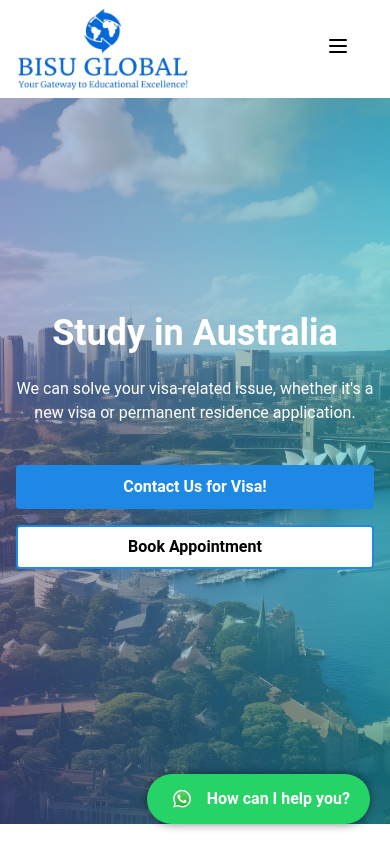
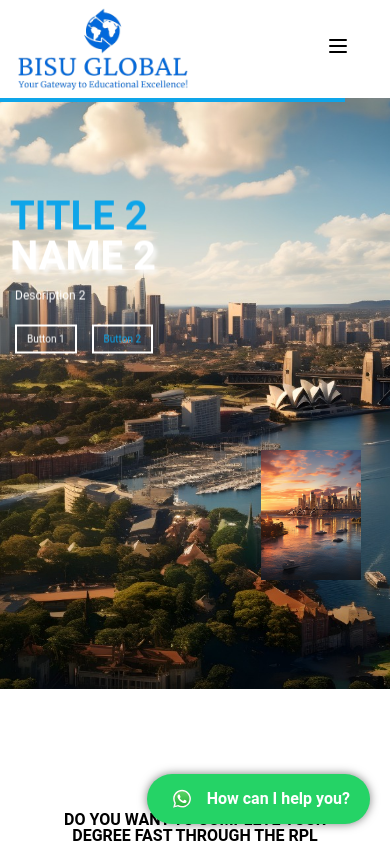
Before and after one commit to Swikar98/bisuConsultancy, a Next.js app: page /home in a window 390 px wide. Shown: the top 844 px of the page. Built offline with nearby package versions, Linux system fonts and the light colour scheme.

Commit message:
update in crousel page

```diff
--- a/package.json
+++ b/package.json
@@ -30,11 +30,11 @@
   "devDependencies": {
     "@types/node": "20.11.24",
     "@types/react": "18.2.61",
-    "autoprefixer": "^10.0.1",
+    "autoprefixer": "^10.4.20",
     "eslint": "^8",
     "eslint-config-next": "14.1.1",
-    "postcss": "^8",
-    "tailwindcss": "^3.3.0",
+    "postcss": "^8.4.40",
+    "tailwindcss": "^3.4.7",
     "tailwindcss-animated": "^1.0.1",
     "typescript": "5.5.4"
   }
--- a/src/app/home/page.tsx
+++ b/src/app/home/page.tsx
@@ -4,13 +4,13 @@ import ServicesMenu from "../../component/ServicesMenu"
 import HomeBackground from "../../component/MainHome/HomeBackground"
 import Shape from "../../component/MainHome/Shape"
 import Choose from "../../component/MainHome/chooseus"
-
+import Slide from "../../component/MainHome/Crousel/showSlider"
 
 
 export default function Home() {
   return (
     <>
-      <HomeBackground  />
+    <Slide/>
       <Shape/>
       <Choose/>
       <ServicesMenu/>
--- /dev/null
+++ b/src/component/MainHome/Crousel/Carousel.css
@@ -0,0 +1,227 @@
+@import url('https://fonts.googleapis.com/css2?family=Poppins:ital,wght@0,100;0,200;0,300;0,400;0,500;0,600;0,700;0,800;0,900;1,100;1,200;1,300;1,400;1,500;1,600;1,700;1,800;1,900&display=swap');
+
+.carousel {
+    width: 100%;
+    height: 85vh;
+    overflow: hidden;
+    position: relative;
+}
+
+.carousel .list .item {
+    width: 180px;
+    height: 240px;
+    position: absolute;
+    top: 75%;
+    transform: translateY(-70%);
+    left: 70%;
+    border-radius: 20px;
+    box-shadow: 0 25px 50px rgba(0, 0, 0, 0.3);
+    background-position: 50% 50%;
+    background-size: cover;
+    transition: 1s;
+}
+
+.carousel .list .item:nth-child(1),
+.carousel .list .item:nth-child(2) {
+    top: 0;
+    left: 0;
+    transform: translate(0, 0);
+    border-radius: 0;
+    width: 100%;
+    height: 100%;
+}
+
+.carousel .list .item:nth-child(3) {
+    left: 67%;
+}
+
+.carousel .list .item:nth-child(4) {
+    left: calc(67% + 200px);
+}
+
+.carousel .list .item:nth-child(5) {
+    left: calc(67% + 400px);
+}
+
+.carousel .list .item:nth-child(6) {
+    left: calc(67% + 600px);
+}
+
+.carousel .list .item:nth-child(n+7) {
+    left: calc(67% + 800px);
+    opacity: 0;
+}
+
+.list .item .content {
+    position: absolute;
+    top: 50%;
+    left: 100px;
+    transform: translateY(-50%);
+    width: 400px;
+    text-align: left;
+    color: #fff;
+    display: none;
+}
+
+.list .item:nth-child(2) .content {
+    display: block;
+}
+
+.content .title {
+    font-size: 100px;
+    text-transform: uppercase;
+    color: #0ea5e9;
+    font-weight: bold;
+    line-height: 1;
+    opacity: 0;
+    animation: animate 1s ease-in-out 0.3s 1 forwards;
+}
+
+.content .name {
+    font-size: 100px;
+    text-transform: uppercase;
+    font-weight: bold;
+    line-height: 1;
+    text-shadow: 3px 4px 4px rgba(255, 255, 255, 0.8);
+    opacity: 0;
+    animation: animate 1s ease-in-out 0.6s 1 forwards;
+}
+
+.content .des {
+    margin-top: 10px;
+    margin-bottom: 20px;
+    font-size: 18px;
+    margin-left: 5px;
+    opacity: 0;
+    animation: animate 1s ease-in-out 0.9s 1 forwards;
+}
+
+.content .btn {
+    margin-left: 5px;
+    opacity: 0;
+    animation: animate 1s ease-in-out 1.2s 1 forwards;
+}
+
+.content .btn button {
+    padding: 10px 20px;
+    border: none;
+    cursor: pointer;
+    font-size: 16px;
+    border: 2px solid #fff;
+}
+
+.content .btn button:nth-child(1) {
+    margin-right: 15px;
+}
+
+.content .btn button:nth-child(2) {
+    background: transparent;
+    color: #0ea5e9;
+    border: 2px solid #fff;
+    transition: 0.3s;
+}
+
+.content .btn button:nth-child(2):hover {
+    background-color: #0ea5e9;
+    color: #fff;
+    border-color: #0ea5e9;
+}
+
+@keyframes animate {
+    from {
+        opacity: 0;
+        transform: translate(0, 100px);
+        filter: blur(33px);
+    }
+    to {
+        opacity: 1;
+        transform: translate(0);
+        filter: blur(0);
+    }
+}
+
+/* Carousel Timer */
+.carousel .timeRunning {
+    position: absolute;
+    z-index: 1000;
+    width: 0%;
+    height: 4px;
+    background-color: #0ea5e9;
+    left: 0;
+    top: 0;
+    animation: runningTime 7s linear 1 forwards;
+}
+
+@keyframes runningTime {
+    from { width: 0%; }
+    to { width: 100%; }
+}
+
+/* Responsive Design for Tablets and Mobile */
+
+@media screen and (max-width: 1024px) { /* Tablet */
+    .carousel .list .item {
+        width: 150px;
+        height: 200px;
+    }
+    .list .item .content {
+        left: 60px;
+        width: 300px;
+    }
+    .content .title, .content .name {
+        font-size: 80px;
+    }
+    .content .des {
+        font-size: 16px;
+    }
+    .content .btn button {
+        padding: 8px 15px;
+        font-size: 14px;
+    }
+}
+
+@media screen and (max-width: 768px) { /* Mobile Landscape */
+    .carousel .list .item {
+        width: 120px;
+        height: 160px;
+    }
+    .list .item .content {
+        left: 20px;
+        width: 250px;
+    }
+    .content .title, .content .name {
+        font-size: 60px;
+    }
+    .content .des {
+        font-size: 14px;
+    }
+    .content .btn button {
+        padding: 6px 12px;
+        font-size: 12px;
+    }
+}
+
+@media screen and (max-width: 480px) { /* Mobile Portrait */
+    .carousel {
+        height: 70vh;
+    }
+    .carousel .list .item {
+        width: 100px;
+        height: 130px;
+    }
+    .list .item .content {
+        left: 10px;
+        width: 200px;
+        top: 30%;
+    }
+    .content .title, .content .name {
+        font-size: 40px;
+    }
+    .content .des {
+        font-size: 12px;
+    }
+    .content .btn button {
+        padding: 5px 10px;
+        font-size: 10px;
+    }
+}
--- /dev/null
+++ b/src/component/MainHome/Crousel/showSlider.jsx
@@ -0,0 +1,119 @@
+import React, { useEffect, useRef, useState } from 'react';
+import Image from 'next/image';
+import './Carousel.css';
+import image1 from '../../../image/about/about1.jpg';
+import image2 from '../../../image/about/SERVICEjpg.jpg';
+import image3 from '../../../image/about/contact.jpg';
+
+const items = [
+    {
+        src: image1,
+        title: 'Title 1',
+        name: 'Name 1',
+        description: 'Description 1'
+    },
+    {
+        src: image2,
+        title: 'Title 2',
+        name: 'Name 2',
+        description: 'Description 2'
+    },
+    {
+        src: image3,
+        title: 'Title 3',
+        name: 'Name 3',
+        description: 'Description 3'
+    },
+];
+
+const Carousel = () => {
+    const nextBtnRef = useRef(null);
+    const prevBtnRef = useRef(null);
+    const carouselRef = useRef(null);
+    const listRef = useRef(null);
+    const runningTimeRef = useRef(null);
+
+    const [runTimeout, setRunTimeout] = useState(null);
+    const [runNextAuto, setRunNextAuto] = useState(null);
+
+    const timeRunning = 3000;
+    const timeAutoNext = 7000;
+
+    const resetTimeAnimation = () => {
+        const runningTime = runningTimeRef.current;
+        runningTime.style.animation = 'none';
+        runningTime.offsetHeight; // trigger reflow
+        runningTime.style.animation = null;
+        runningTime.style.animation = 'runningTime 7s linear 1 forwards';
+    };
+
+    const showSlider = (type) => {
+        const sliderItems = listRef.current.querySelectorAll('.item');
+        if (type === 'next') {
+            listRef.current.appendChild(sliderItems[0]);
+            carouselRef.current.classList.add('next');
+        } else {
+            listRef.current.prepend(sliderItems[sliderItems.length - 1]);
+            carouselRef.current.classList.add('prev');
+        }
+
+        clearTimeout(runTimeout);
+        setRunTimeout(setTimeout(() => {
+            carouselRef.current.classList.remove('next');
+            carouselRef.current.classList.remove('prev');
+        }, timeRunning));
+
+        clearTimeout(runNextAuto);
+        setRunNextAuto(setTimeout(() => {
+            nextBtnRef.current.click();
+        }, timeAutoNext));
+
+        resetTimeAnimation();
+    };
+
+    useEffect(() => {
+        resetTimeAnimation();
+        setRunNextAuto(setTimeout(() => {
+            nextBtnRef.current.click();
+        }, timeAutoNext));
+
+        return () => {
+            clearTimeout(runTimeout);
+            clearTimeout(runNextAuto);
+        };
+    }, []);
+
+    return (
+        <div className="carousel" ref={carouselRef}>
+            <div className="list" ref={listRef}>
+                {items.map((item, index) => (
+                    <div key={index} className="item">
+                        <Image
+                            src={item.src}
+                            alt={`Slide ${index + 1}`}
+                            layout="fill"
+                            objectFit="cover"
+                            className="item-image"
+                        />
+                        <div className="content">
+                            <div className="title">{item.title}</div>
+                            <div className="name">{item.name}</div>
+                            <div className="des">{item.description}</div>
+                            <div className="btn">
+                                <button>Button 1</button>
+                                <button>Button 2</button>
+                            </div>
+                        </div>
+                    </div>
+                ))}
+            </div>
+            <div className="arrows">
+                <button className="prev" ref={prevBtnRef} onClick={() => showSlider('prev')}>Prev</button>
+                <button className="next" ref={nextBtnRef} onClick={() => showSlider('next')}>Next</button>
+            </div>
+            <div className="timeRunning" ref={runningTimeRef}></div>
+        </div>
+    );
+};
+
+export default Carousel;
--- a/src/component/nav and footer/Header.jsx
+++ b/src/component/nav and footer/Header.jsx
@@ -49,8 +49,6 @@ const Header = () => {
 
   const handleLinkClick = (event, href) => {
     event.preventDefault();
-    // Handle navigation manually if necessary or use Next.js navigation
-    // e.g., using router.push(href)
     window.location.href = href;
   };
 
@@ -61,7 +59,7 @@ const Header = () => {
       }`}
     >
       <nav className="underline-offset-auto">
-        <Container className="flex justify-between py-2 pr-10 bg-transparent">
+        <Container className="flex justify-between py-2 pr-10 ">
           {/* Logo */}
           <div className="relative z-10 flex items-center">
             <Logo />
```
Also changed, not shown: 1 other file (tests, documents, lock files or other folders).
